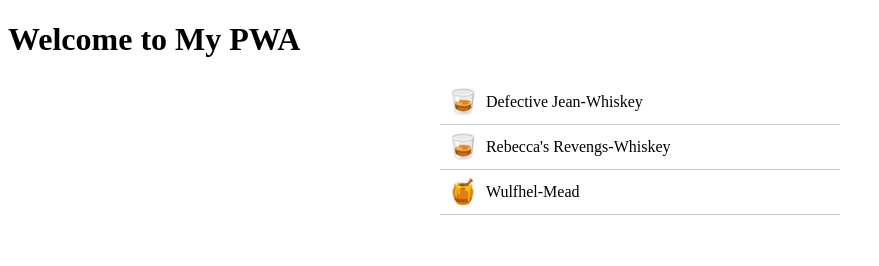
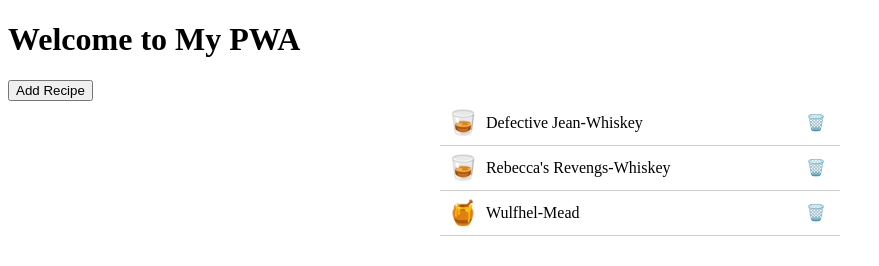
Before and after one commit to oddian/test, a plain HTML site: page index.html in a window 1280 px wide. Shown: the whole page, without its empty margins (0-879 px from the left). Drawn offline with Linux system fonts and the light colour scheme.

Commit message:
Add delete functionality for recipes

```diff
--- /dev/null
+++ b/db.js
@@ -0,0 +1,67 @@
+const DB_NAME = 'recipes-db';
+const STORE_NAME = 'recipes';
+const DB_VERSION = 1;
+
+function openDB() {
+  return new Promise((resolve, reject) => {
+    const request = indexedDB.open(DB_NAME, DB_VERSION);
+    request.onupgradeneeded = event => {
+      const db = event.target.result;
+      if (!db.objectStoreNames.contains(STORE_NAME)) {
+        db.createObjectStore(STORE_NAME, { keyPath: 'id', autoIncrement: true });
+      }
+    };
+    request.onsuccess = () => resolve(request.result);
+    request.onerror = () => reject(request.error);
+  });
+}
+
+async function getRecipes() {
+  const db = await openDB();
+  return new Promise((resolve, reject) => {
+    const tx = db.transaction(STORE_NAME, 'readonly');
+    const store = tx.objectStore(STORE_NAME);
+    const request = store.getAll();
+    request.onsuccess = () => resolve(request.result);
+    request.onerror = () => reject(request.error);
+  });
+}
+
+async function addRecipe(recipe) {
+  const db = await openDB();
+  return new Promise((resolve, reject) => {
+    const tx = db.transaction(STORE_NAME, 'readwrite');
+    const store = tx.objectStore(STORE_NAME);
+    const request = store.add(recipe);
+    request.onsuccess = () => resolve();
+    request.onerror = () => reject(request.error);
+  });
+}
+
+async function deleteRecipe(id) {
+  const db = await openDB();
+  return new Promise((resolve, reject) => {
+    const tx = db.transaction(STORE_NAME, 'readwrite');
+    const store = tx.objectStore(STORE_NAME);
+    const request = store.delete(id);
+    request.onsuccess = () => resolve();
+    request.onerror = () => reject(request.error);
+  });
+}
+
+async function seedRecipes(recipes) {
+  const db = await openDB();
+  const tx = db.transaction(STORE_NAME, 'readwrite');
+  const store = tx.objectStore(STORE_NAME);
+  for (const r of recipes) {
+    store.add(r);
+  }
+  return new Promise((resolve, reject) => {
+    tx.oncomplete = () => resolve();
+    tx.onerror = () => reject(tx.error);
+  });
+}
+
+if (typeof module !== 'undefined') {
+  module.exports = { openDB, getRecipes, addRecipe, deleteRecipe, seedRecipes };
+}
--- a/index.html
+++ b/index.html
@@ -21,6 +21,13 @@
         font-size: 1.5rem;
         margin-right: 8px;
       }
+      .delete-btn {
+        margin-left: auto;
+        background: none;
+        border: none;
+        cursor: pointer;
+        font-size: 1rem;
+      }
     @media (min-width: 600px) {
       #recipe-list {
         width: 400px;
@@ -31,6 +38,7 @@
 </head>
 <body>
   <h1>Welcome to My PWA</h1>
+  <button id="add-button">Add Recipe</button>
   <ul id="recipe-list"></ul>
   <script>
     if ('serviceWorker' in navigator) {
@@ -40,18 +48,45 @@
     }
   </script>
   <script src="recipes.js"></script>
+  <script src="db.js"></script>
   <script>
+    async function renderRecipes() {
       const list = document.getElementById('recipe-list');
-    if (window.recipes && Array.isArray(window.recipes)) {
-      window.recipes.forEach(r => {
+      list.innerHTML = '';
+      let items = await getRecipes();
+      if (items.length === 0 && window.recipes) {
+        await seedRecipes(window.recipes);
+        items = await getRecipes();
+      }
+      items.forEach(r => {
+        let icon = r.icon;
+        if (!icon) {
+          icon = r.type && r.type.toLowerCase().includes('mead') ? '🍯' : '🥃';
+        }
         const li = document.createElement('li');
         li.className = 'recipe-item';
-        li.innerHTML = `<span class="icon">${r.icon}</span>` +
+        li.innerHTML =
+          `<span class="icon">${icon}</span>` +
           `<span class="name">${r.name}</span> - ` +
-          `<span class="type">${r.type}</span>`;
+          `<span class="type">${r.type}</span>` +
+          `<button class="delete-btn" data-id="${r.id}">🗑️</button>`;
         list.appendChild(li);
       });
     }
+
+    document.getElementById('recipe-list').addEventListener('click', async (e) => {
+      if (e.target.classList.contains('delete-btn')) {
+        const id = Number(e.target.dataset.id);
+        await deleteRecipe(id);
+        renderRecipes();
+      }
+    });
+
+    document.getElementById('add-button').addEventListener('click', () => {
+      window.location.href = 'add.html';
+    });
+
+    renderRecipes();
   </script>
 </body>
 </html>
--- a/service-worker.js
+++ b/service-worker.js
@@ -2,7 +2,10 @@ const CACHE_NAME = 'pwa-cache-v1';
 const ASSETS = [
   '/',
   '/index.html',
-  '/manifest.json'
+  '/add.html',
+  '/manifest.json',
+  '/db.js',
+  '/recipes.js'
 ];
 self.addEventListener('install', event => {
   event.waitUntil(
```
Also changed, not shown: add.html (added, +28 -0 lines). Lines whose indentation alone changed are shown as unchanged.
